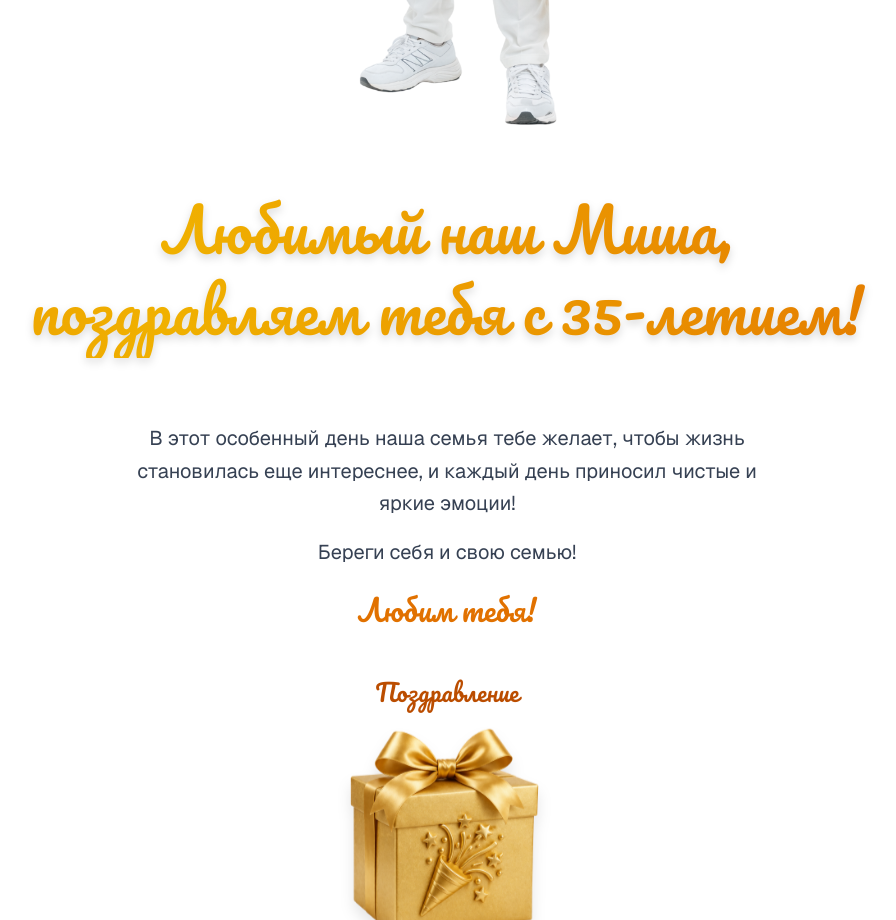
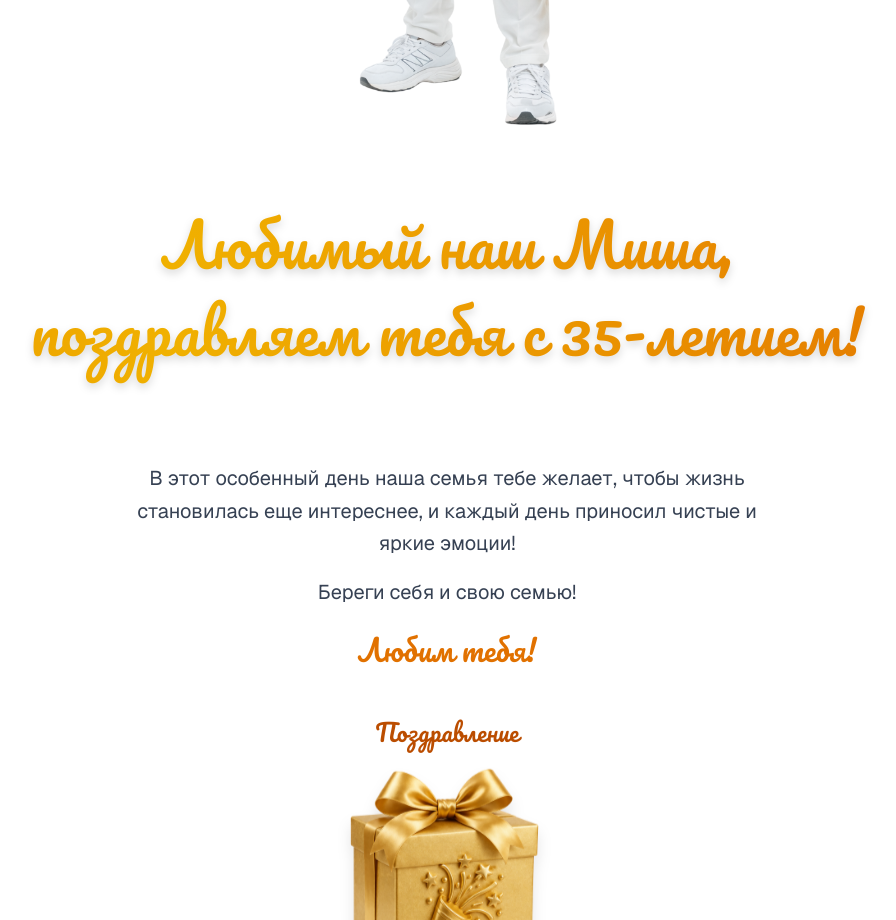
Before and after one commit to istominvi/mihe35, a Next.js app: page / in a window 1280 px wide. Shown: the part 840-1760 px from the top of the page, without its empty margins (193-1089 px from the left). Built offline with nearby package versions, Linux system fonts and the light colour scheme.

Commit message:
Increase headline vertical spacing to avoid remaining clipping

```diff
--- a/app/page.tsx
+++ b/app/page.tsx
@@ -76,14 +76,14 @@ export default function BirthdayPage() {
 
             {/* Заголовок с заходом на изображение */}
             <div className="relative mt-2 md:mt-4 z-10 px-4">
-              <div className="relative mx-auto max-w-4xl w-full py-6 md:py-8 flex items-center justify-center overflow-visible">
+              <div className="relative mx-auto max-w-4xl w-full py-8 md:py-10 flex items-center justify-center overflow-visible">
                 <span
                   aria-hidden="true"
-                  className={`pointer-events-none absolute inset-x-0 -inset-y-3 md:-inset-y-4 z-0 flex items-center justify-center text-center text-3xl md:text-5xl lg:text-6xl leading-[1.35] text-balance text-white opacity-95 blur-[10px] [text-shadow:0_0_24px_rgba(255,255,255,0.95),0_0_48px_rgba(255,255,255,0.8)] px-2 md:px-4 ${pacifico.className}`}
+                  className={`pointer-events-none absolute inset-x-0 -inset-y-6 md:-inset-y-8 z-0 flex items-center justify-center text-center text-3xl md:text-5xl lg:text-6xl leading-[1.45] text-balance text-white opacity-95 blur-[10px] [text-shadow:0_0_24px_rgba(255,255,255,0.95),0_0_48px_rgba(255,255,255,0.8)] px-2 md:px-4 ${pacifico.className}`}
                 >
                   Любимый наш Миша, поздравляем тебя с 35-летием!
                 </span>
-                <h1 className={`relative z-10 block pt-1 pb-2 text-3xl md:text-5xl lg:text-6xl text-transparent bg-clip-text bg-gradient-to-r from-amber-600 via-yellow-500 to-amber-600 text-center leading-[1.35] text-balance animate-shimmer drop-shadow-lg px-2 md:px-4 ${pacifico.className}`}>
+                <h1 className={`relative z-10 block pt-2 pb-4 text-3xl md:text-5xl lg:text-6xl text-transparent bg-clip-text bg-gradient-to-r from-amber-600 via-yellow-500 to-amber-600 text-center leading-[1.45] text-balance animate-shimmer drop-shadow-lg px-2 md:px-4 ${pacifico.className}`}>
                   Любимый наш Миша, поздравляем тебя с 35-летием!
                 </h1>
               </div>
```
